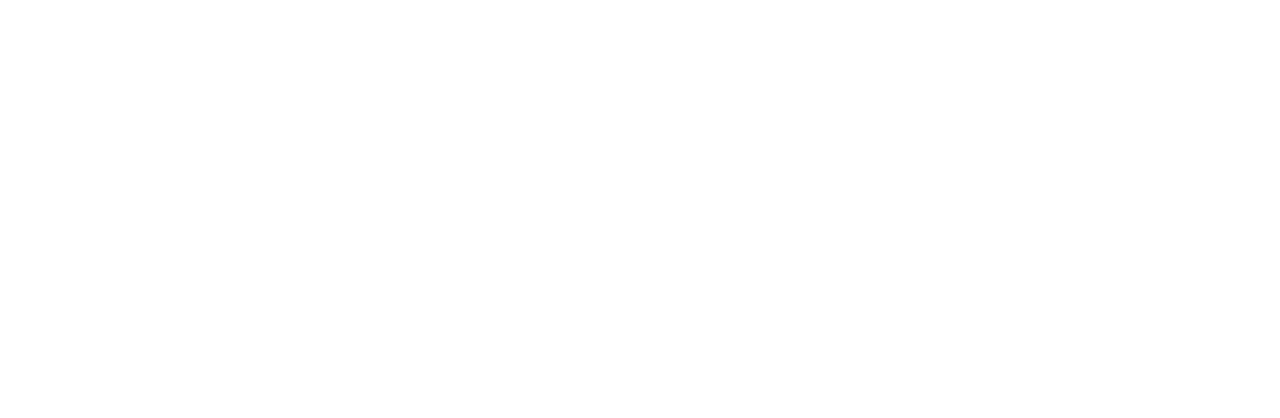
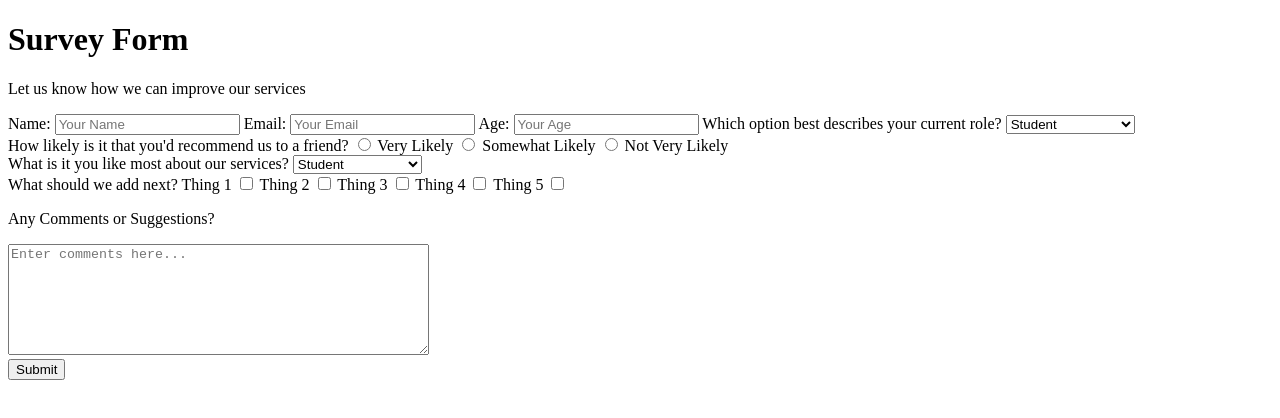
Before and after one commit to collin-tx/Survey-Form, a plain HTML site: page index.html in a window 1280 px wide. Drawn offline with Linux system fonts and the light colour scheme.

Commit message:
Adding base HTML of form

```diff
--- a/index.html
+++ b/index.html
@@ -8,6 +8,80 @@
     <link rel="stylesheet" href="style.css">
 </head>
 <body>
+    <div id="main">
+        <header class="header">
+            <h1 id="title">Survey Form</h1>
+        </header>
+        <div id="main-form">
+            <p id="description">Let us know how we can improve our services</p>
+            <form action="#" id="survey-form">
+                <label for="name">Name:</label>
+                <input type="text" name="name" id="name-label" placeholder="Your Name">
+
+                <label for="email">Email:</label>
+                <input type="email" name="email" id="email-label" placeholder="Your Email">
+
+                <label for="Age:">Age:</label>
+                <input type="number" name="number" id="number-label" placeholder="Your Age">
+
+                <label for="current-role">Which option best describes your current role?</label>
+                <select name="current-role" id="dropdown-1">
+                    <option value="Student">Student</option>
+                    <option value="Full Time Job">Full Time Job</option>
+                    <option value="Part Time Learner">Part Time Learner</option>
+                    <option value="Prefer not to say">Prefer not to say</option>
+                    <option value="Other">Other</option>
+                </select>
+
+
+                <div id="recommend">
+                    <label for="recommend"> How likely is it that you'd recommend us to a friend? </label>
+
+                    <input type="radio" name="recommend" id="very">
+                    <label for="very">Very Likely</label>
+
+                    <input type="radio" name="recommend" id="somewhat">
+                    <label for="somewhat">Somewhat Likely</label>
+
+                    <input type="radio" name="recommend" id="not">
+                    <label for="not">Not Very Likely</label>
+                </div>
+
+                <label for="like-most"> What is it you like most about our services? </label>
+                <select name="like-most" id="dropdown-2">
+                    <option value="Student">Student</option>
+                    <option value="Full Time Job">Full Time Job</option>
+                    <option value="Part Time Learner">Part Time Learner</option>
+                    <option value="Prefer not to say">Prefer not to say</option>
+                    <option value="Other">Other</option>
+                </select>
+
+                <div id="additions">
+                    <label for="additions">What should we add next?</label>
+
+                    <label for="thing1">Thing 1</label>
+                    <input type="checkbox" name="thing1" id="thing1">
+
+                    <label for="thing1">Thing 2</label>
+                    <input type="checkbox" name="thing2" id="thing2">
+
+                    <label for="thing1">Thing 3</label>
+                    <input type="checkbox" name="thing3" id="thing3">
+
+                    <label for="thing1">Thing 4</label>
+                    <input type="checkbox" name="thing4" id="thing4">
+
+                    <label for="thing1">Thing 5</label>
+                    <input type="checkbox" name="thing5" id="thing5">
+                </div>
+                <div id="suggestions">
+                    <p>Any Comments or Suggestions?</p>
+                    <textarea name="suggestions" id="suggestion-text" cols="50" rows="7" placeholder="Enter comments here..."></textarea>
+                </div>
+                <button type="submit">Submit</button>
+            </form>
+        </div>
+    </div>
 
 </body>
 </html>
```
